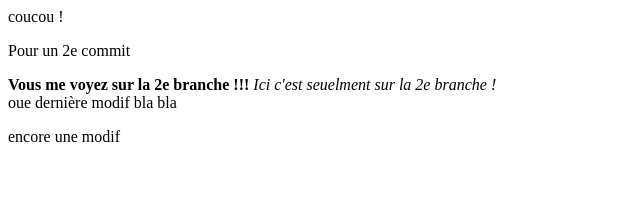
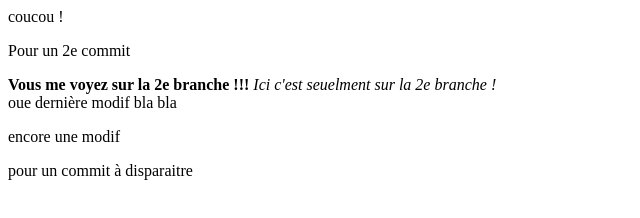
Before and after one commit to DelMout/TestGit, a plain HTML site: page index.html in a window 1280 px wide. Shown: the whole page, without its empty margins (0-640 px from the left). Drawn offline with Linux system fonts and the light colour scheme.

Commit message:
commit à dispa

```diff
--- a/index.html
+++ b/index.html
@@ -14,5 +14,6 @@
 
 		<div>oue dernière modif bla bla</div>
 		<p>encore une modif</p>
+		<div>pour un commit à disparaitre</div>
 	</body>
 </html>
```
